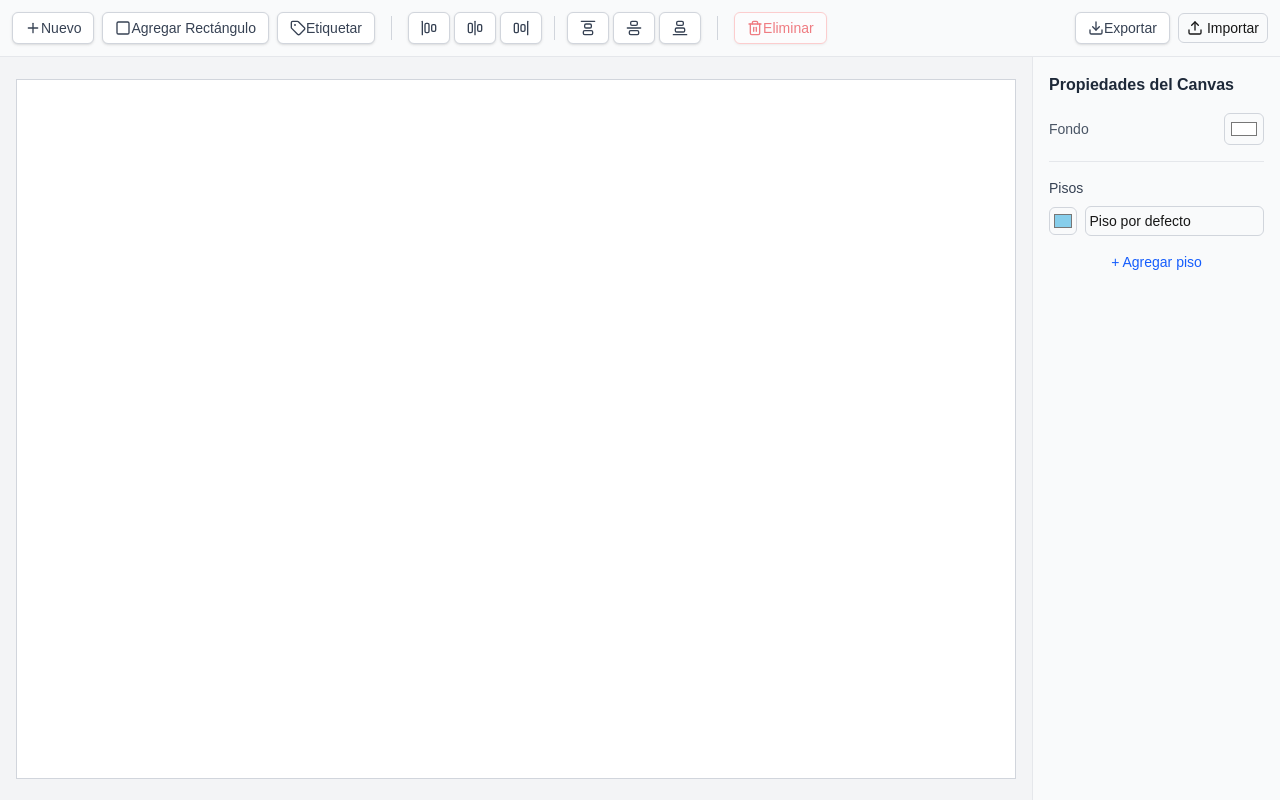
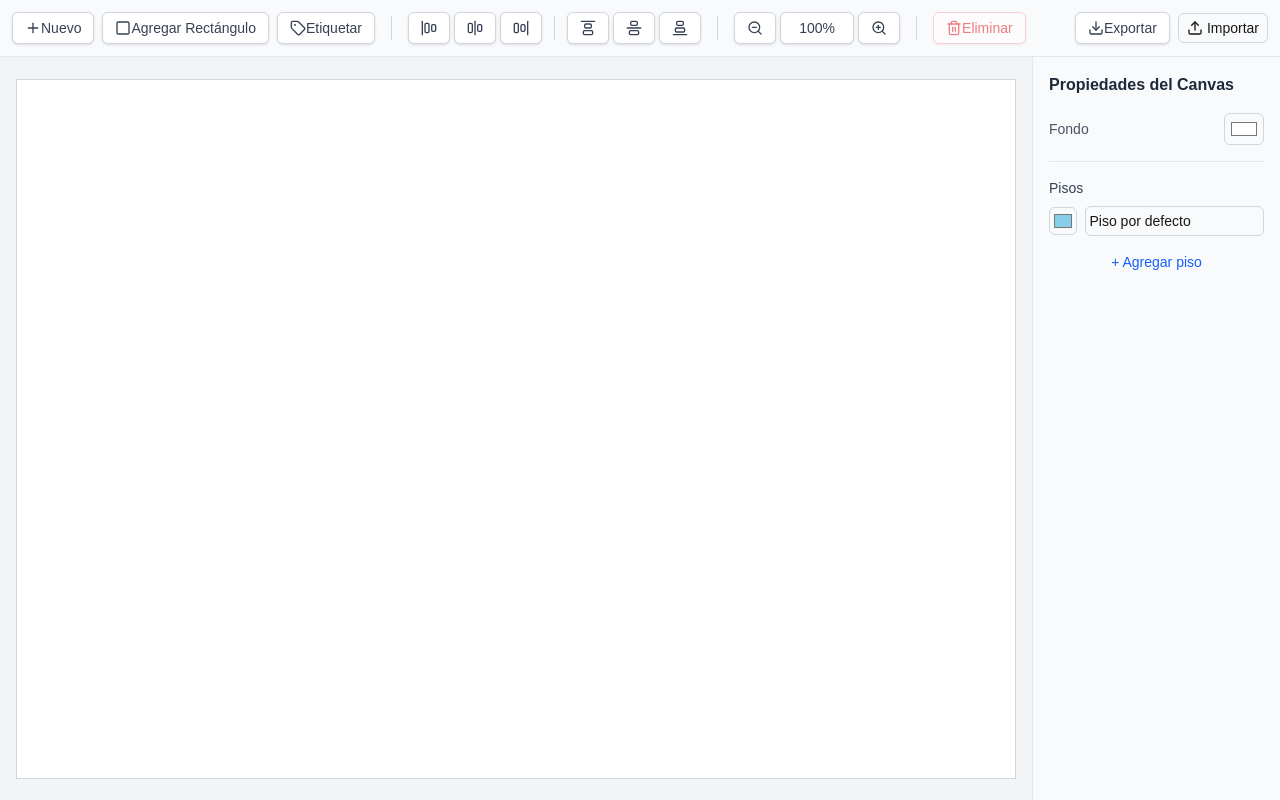
Before and after one commit to martinezdap25/seatmap-builder, a Next.js app: page / in a window 1280 px wide. Built offline with nearby package versions, Linux system fonts and the light colour scheme.

Commit message:
Zoom mas y menos agregado al canvas

```diff
--- a/src/app/page.tsx
+++ b/src/app/page.tsx
@@ -18,6 +18,7 @@ function Editor() {
     redo,
     setFloors,
     setCanvasSettings,
+    setZoom,
   } = useSeatmapStore();
 
   const handleNewMap = () => {
@@ -132,6 +133,14 @@ function Editor() {
     return () => window.removeEventListener("keydown", handleKeyDown);
   }, [undo, redo]);
 
+  const handleZoom = (direction: 'in' | 'out' | 'reset') => {
+    const currentZoom = canvasSettings.zoom;
+    const ZOOM_STEP = 0.1;
+    if (direction === 'in') setZoom(currentZoom + ZOOM_STEP);
+    if (direction === 'out') setZoom(Math.max(0.1, currentZoom - ZOOM_STEP)); // No permitir zoom menor a 10%
+    if (direction === 'reset') setZoom(1);
+  };
+
   return (
     <main className="flex flex-col min-h-screen">
       <Toolbar
@@ -143,6 +152,9 @@ function Editor() {
         onExport={handleExport}
         onImport={handleImport}
         onDelete={selectedShapes.length > 0 ? () => handleDelete() : undefined}
+        zoom={canvasSettings.zoom}
+        onZoomIn={() => handleZoom('in')}
+        onZoomOut={() => handleZoom('out')}
       />
       <div className="flex flex-1 overflow-hidden">
         <div className="flex-1 flex items-center justify-center p-4 bg-gray-100">
--- a/src/components/Canvas.tsx
+++ b/src/components/Canvas.tsx
@@ -6,6 +6,7 @@ import ShapeComponent from "./ShapeComponent";
 
 interface CanvasSettings {
   backgroundColor: string;
+  zoom: number;
 }
 
 interface CanvasProps {
@@ -31,7 +32,10 @@ export default function Canvas({ shapes, settings, onUpdateShape, onSelectShape,
           if (selected) onUpdateShape({ ...selected, selected: false });
         }
       }}
-      style={{ backgroundColor: settings.backgroundColor }}
+      style={{
+        backgroundColor: settings.backgroundColor,
+        transform: `scale(${settings.zoom})`,
+      }}
       ref={canvasRef}
     >
       {shapes.map((shape) => (
--- a/src/components/Toolbar.tsx
+++ b/src/components/Toolbar.tsx
@@ -14,6 +14,9 @@ import {
   AlignVerticalJustifyStart,
   AlignVerticalJustifyCenter,
   AlignVerticalJustifyEnd,
+  ZoomIn,
+  ZoomOut,
+  Search,
 } from "lucide-react";
 
 interface ToolbarProps {
@@ -27,6 +30,9 @@ interface ToolbarProps {
   onExport: () => void;
   onImport: (file: File) => void;
   onDelete?: () => void; // Hacemos la prop opcional
+  zoom: number;
+  onZoomIn: () => void;
+  onZoomOut: () => void;
 }
 
 export default function Toolbar({
@@ -38,6 +44,9 @@ export default function Toolbar({
   onExport,
   onImport,
   onDelete,
+  zoom,
+  onZoomIn,
+  onZoomOut,
 }: ToolbarProps) {
   return (
     <div className="flex items-center gap-2 p-3 bg-gray-50 border-b border-gray-200 shadow-sm">
@@ -83,6 +92,20 @@ export default function Toolbar({
 
       <div className="h-6 w-px bg-gray-300 mx-2"></div>
 
+      <div className="flex items-center gap-1">
+        <Button variant="outline" size="sm" onClick={onZoomOut} title="Alejar">
+          <ZoomOut size={16} />
+        </Button>
+        <Button variant="outline" size="sm" onClick={() => onZoomIn()} title="Resetear Zoom">
+          <span className="w-12 text-center">{Math.round(zoom * 100)}%</span>
+        </Button>
+        <Button variant="outline" size="sm" onClick={onZoomIn} title="Acercar">
+          <ZoomIn size={16} />
+        </Button>
+      </div>
+
+      <div className="h-6 w-px bg-gray-300 mx-2"></div>
+
       <Button
         variant="outline"
         size="sm"
--- a/src/context/SeatmapContext.tsx
+++ b/src/context/SeatmapContext.tsx
@@ -13,6 +13,7 @@ export interface SeatmapState {
   floors: Floor[];
   canvasSettings: {
     backgroundColor: string;
+    zoom: number;
   };
 }
 
@@ -23,6 +24,7 @@ export const initialState: SeatmapState = {
   floors: [{ id: "default", name: "Piso por defecto", color: "#87CEEB" }],
   canvasSettings: {
     backgroundColor: "#ffffff",
+    zoom: 1, // 1 = 100%
   },
 };
 
@@ -31,7 +33,8 @@ export type Action =
   | { type: "UNDO" }
   | { type: "REDO" }
   | { type: "SET_FLOORS"; payload: Floor[] }
-  | { type: "SET_CANVAS_SETTINGS"; payload: { backgroundColor: string } };
+  | { type: "SET_CANVAS_SETTINGS"; payload: { backgroundColor: string; zoom: number } }
+  | { type: "SET_ZOOM"; payload: number };
 
 // --- 2. Crear el Reducer ---
 
@@ -69,6 +72,10 @@ export const seatmapReducer = produce((draft: SeatmapState, action: Action) => {
       draft.canvasSettings = action.payload;
       break;
     }
+    case "SET_ZOOM": {
+      draft.canvasSettings.zoom = action.payload;
+      break;
+    }
   }
 });
 
--- a/src/hooks/useSeatmapStore.ts
+++ b/src/hooks/useSeatmapStore.ts
@@ -38,12 +38,19 @@ export const useSeatmapStore = () => {
   );
 
   const setCanvasSettings = useCallback(
-    (updater: { backgroundColor: string } | ((prev: { backgroundColor: string }) => { backgroundColor: string })) => {
+    (updater: { backgroundColor: string; zoom: number } | ((prev: { backgroundColor: string; zoom: number }) => { backgroundColor: string; zoom: number })) => {
       const newSettings =
         typeof updater === "function" ? updater(state.canvasSettings) : updater;
       dispatch({ type: "SET_CANVAS_SETTINGS", payload: newSettings });
     },
     [state.canvasSettings, dispatch]
+  );
+
+  const setZoom = useCallback(
+    (newZoom: number) => {
+      dispatch({ type: "SET_ZOOM", payload: newZoom });
+    },
+    [dispatch]
   );
 
   return {
@@ -57,6 +64,7 @@ export const useSeatmapStore = () => {
     redo,
     setFloors,
     setCanvasSettings,
+    setZoom,
     // Para la UI
     canUndo: state.historyIndex > 0,
     canRedo: state.historyIndex < state.history.length - 1,
```
